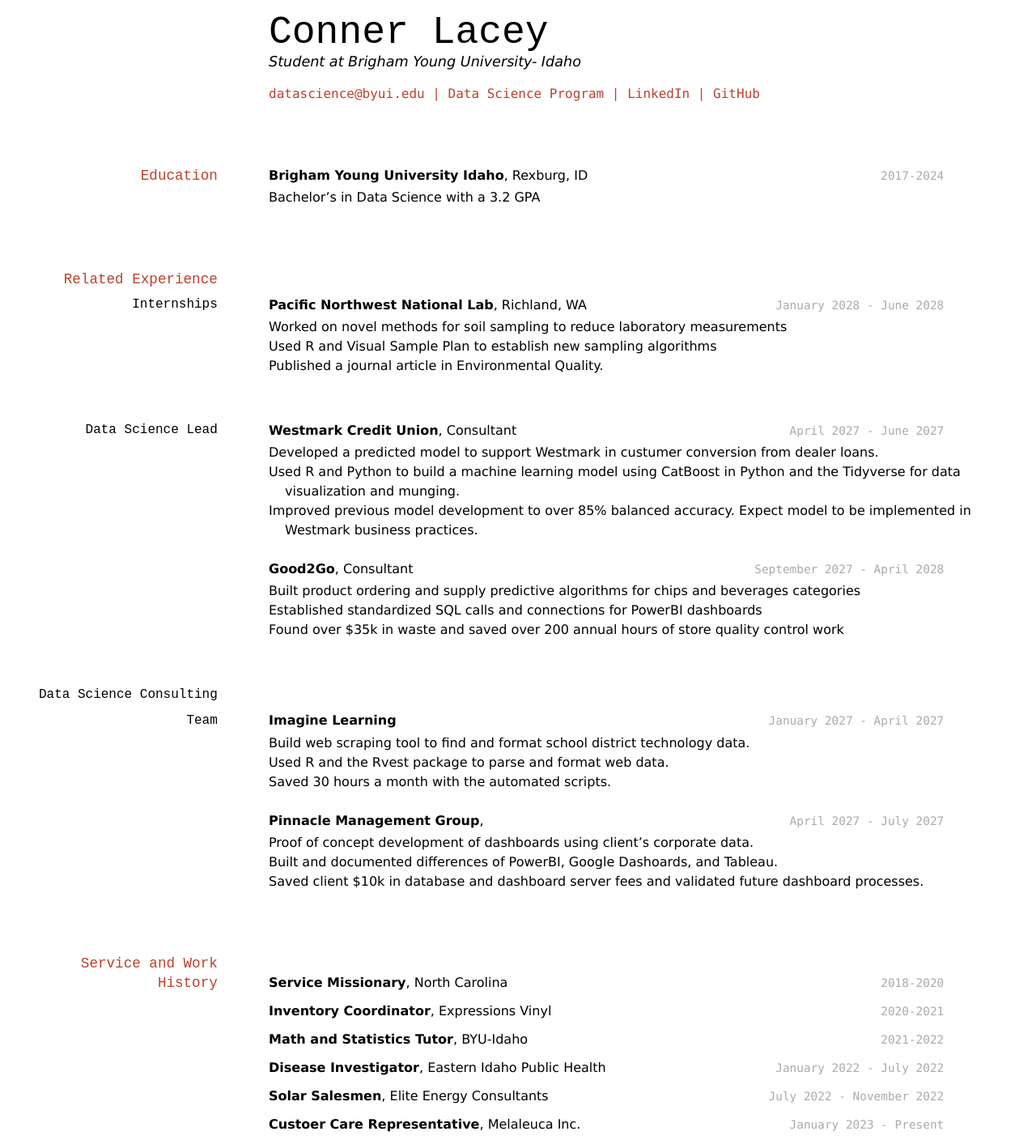
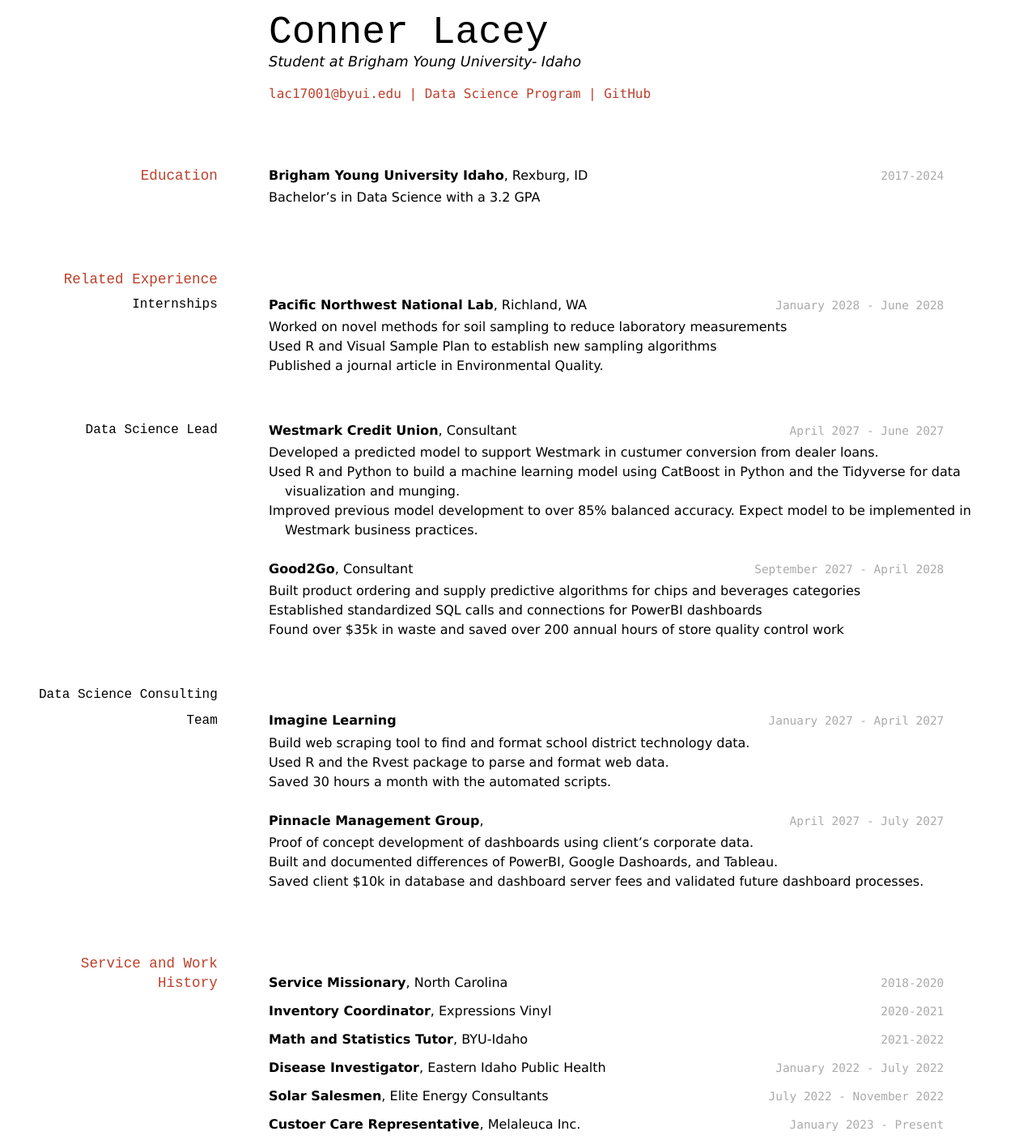
Before and after one commit to connerlacey7/lacey_resume2, a Jekyll site: the page built from docs/index.md, in a window 1280 px wide. Shown: the whole page at 81% size. Built offline with Jekyll 4.4.1, drawn with Linux system fonts in a browser that asks for light colours.

Commit message:
website updates

```diff
--- a/docs/index.md
+++ b/docs/index.md
@@ -6,10 +6,9 @@ title: Conner Lacey's Resume
 Student at Brigham Young University- Idaho
 
 <div id="webaddress">
-<a href="datascience@byui.edu">datascience@byui.edu</a>
+<a href="lac17001@byui.edu">lac17001@byui.edu</a>
 | <a href="https://byuidatascience.github.io/development.html">Data Science Program</a>
-| <a href="https://www.linkedin.com/groups/13537407/">LinkedIn</a>
-| <a href="https://github.com/byuids-resumes">GitHub</a>
+| <a href="connerlacey7.github.io/lacey_resume2/">GitHub</a>
 </div>
 
 <!-- https://www.monique.tech/the-art-of-markdown -->
```
